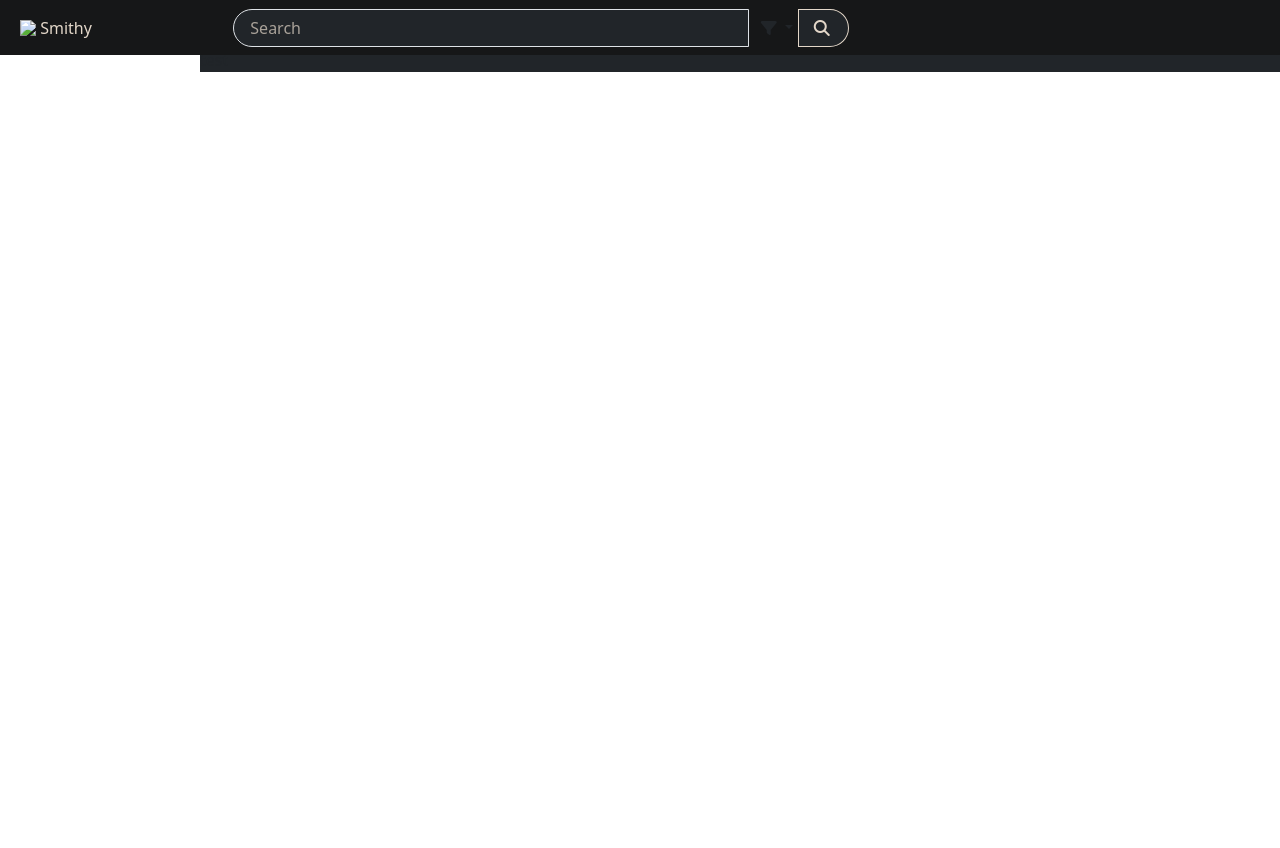
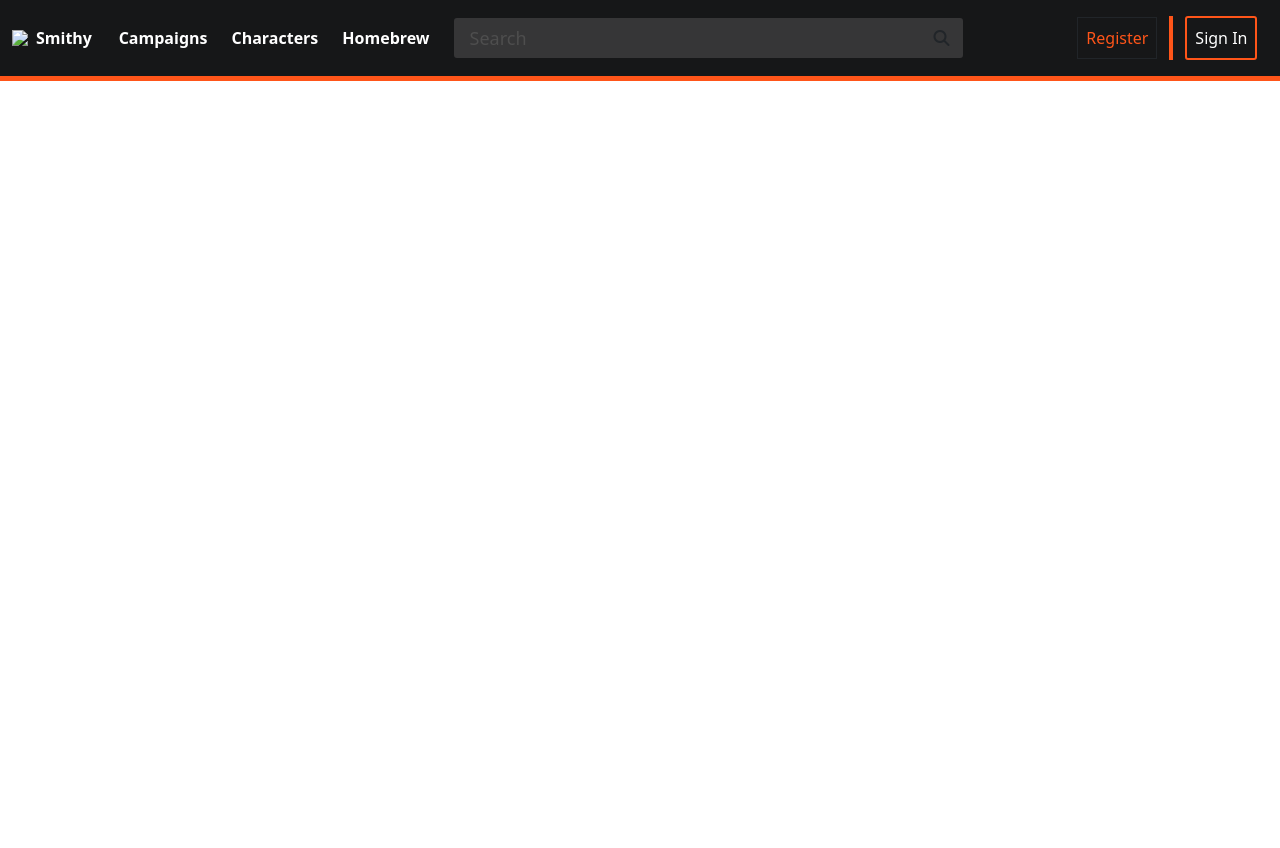
Before and after one commit to ClaireR6/Smithy, a Django app: template templates/home.html in a window 1280 px wide. Before the commit the page ends 72 px from the top, so only its background shows below. Run offline with Django 5.2, Linux system fonts and the light colour scheme; the template is opened without the code that fills it, so the values that code supplies are empty; some libraries are stand-ins or nearby versions.

Commit message:
signin.html and register.html + styling

```diff
--- a/Smithy/settings.py
+++ b/Smithy/settings.py
@@ -97,6 +97,8 @@ AUTH_PASSWORD_VALIDATORS = [
     },
 ]
 
+AUTH_USER_MODEL = 'BackendWork.User'
+
 # Internationalization
 # https://docs.djangoproject.com/en/5.0/topics/i18n/
 
--- a/Smithy/urls.py
+++ b/Smithy/urls.py
@@ -21,4 +21,6 @@ from BackendWork.views import *
 urlpatterns = [
     path('admin/', admin.site.urls),
     path('', home, name='home'),
+    path('signin/', UserSignInView.as_view(), name='UserSignInView'),
+    path('register/', UserRegisterView.as_view(), name='UserRegisterView'),
 ]
--- a/static/css/base.css
+++ b/static/css/base.css
@@ -1,59 +1,95 @@
 html, body {
     height: 100%;
     width: 100%;
+    right:0;
+    left:0;
 }
 
+.text-input{
+}
 
 #main {
-    background: #212529;
-    margin: 0;
+    width:100%;
     left: 0;
     right: 0;
 }
-#main {
-    transition: margin-left 0.2s ease;
-}
 
-@media screen and (min-width: 768px) {
-    #main {
-        margin-left: 200px;
-    }
-}
 #header {
     z-index: 3;
     top: 0;
-    max-height: 55px;
+    max-height: 100px;
     background-color: #161718;
+    border-bottom: #ff5519 5px solid;
+}
+
+.orange {
+    color: #ff5519;
 }
 
 #searchBtn {
-    color: #e3d7c9;
-    border-color: #e3d7c9;
-    background: #212529;
+    border-radius: 0 3px 3px 0;
+    color: #212529;
+    background: #363637;
+    height: 40px;
 }
 
 #searchBtn:hover {
-    background-color: #e3d7c9;
-    color: #2C2C2C;
-    border-color: #e3d7c9;
+    color: #ff5519;
+    opacity: 70%;
 }
 
 
 #search {
-    color: #e3d7c9;
-    background: #212529;
+    border-radius: 3px 0 0 3px;
+    border: none;
+    color: #212529;
+    background: #363637;
+    font-size: 18px;
+    height: 40px;
 }
 
 #search::placeholder {
-    color: #e3d7c9;
-    opacity: 70%;
+    color: #4e4e4e;
+}
+
+#signinBtn, #registerBtn {
+    background: transparent;
+    border-radius: 0;
+}
+
+.orangeBtn:hover{
+    background-color: #ff5519;
+    color: #161718;
+}
+
+#registerBtn:hover {
+    background-color: #ff5519;
+    color: #161718;
+}
+
+#registerBtn {
+    background-color: #161718;
+    color: #ff5519;
+}
+
+#signinBtn {
+    border: #ff5519 2px solid;
+    border-radius: 3px;
+}
+
+#signinBtn:hover {
+    background-color: #ff5519;
+    color: #161718;
 }
 
 
 .link {
-    color: #e3d7c9;
-    display: inline-block;
-    width: 100%;
-    height: 100%;
+    color: white;
+    font-weight:bold;
     text-decoration: none;
 }
+
+
+.red {
+    background-color: red
+}
--- a/templates/base.html
+++ b/templates/base.html
@@ -12,47 +12,57 @@
     <title>Smithy</title>
 </head>
 <body>
-<div class="align-items-center d-flex flex-nowrap me-0 mx-auto pe-0 position-fixed py-3 row w-100" id="header">
-    <div class="col-5 col-md-3 col-lg-2 justify-content-left ms-2 primary-color"><a href="/" class="link"><img style="max-width: 25px;padding-bottom: 3px"  src="{% static 'icons/favicon.ico' %}"> <span>Smithy</span> </a></div>
-    <div class="d-none d-md-block col-md-5 col-lg-6">
+<div class="col-12">
+<div class="align-items-center d-flex flex-nowrap mx-auto position-fixed py-3 row w-100" id="header">
+    <div class="col-4 col-md-2 col-lg-1 justify-content-left align-items-center d-flex">
+        <a href="/" class="link align-items-center d-flex flex-nowrap">
+            <img class="me-2" style="max-width: 25px;" src="{% static 'icons/favicon.ico' %}"> <span class="d-none d-sm-flex">Smithy</span>
+        </a>
+    </div>
+    <div class="col-auto d-md-block d-none d-flex">
+        <a href="/" class="link">Campaigns</a>
+    </div>
+    <div class="col-auto d-md-block d-none d-flex">
+        <a href="/" class="link">Characters</a>
+    </div>
+    <div class="col-auto d-md-block d-none d-flex">
+        <a href="/" class="link">Homebrew</a>
+    </div>
+    <div class="d-none d-md-block col-md-4 col-lg-5">
         <form id="searchForm">
-            <div class="input-group mx-auto w-100 border-solid border-1" id="searchbar" style="border-color:#E8DCCD">
-                <input class="col-8 form-control ps-3 rounded-start-pill" type="search" id="search" placeholder="Search"
+            <div class="input-group mx-auto w-100" id="searchbar">
+                <input class="col-8 form-control ps-3 border-none" type="search" id="search" placeholder="Search"
                        aria-label="Search" aria-describedby="basic-addon2">
-                <div class="col-2 col-lg-2 col-xl-1 input-group-append border-solid border-1">
-                    <div class="dropdown w-100">
-                        <button class="btn pe-3 w-100 dropdown-toggle" id="filterBtn" type="button"
-                                data-bs-toggle="dropdown" aria-haspopup="true" aria-expanded="true"
-                                onclick="this.dropdown('toggle')"><i
-                                class="fa fa-filter"></i>
-                        </button>
-                        <div class="form-group dropdown-menu p-2" aria-labelledby="filterBtn"
-                             style="background-color: #e3d7c9;">
-                            <h6>Filter By</h6>
-                            <input type="checkbox" class="form-check-input check" id="byProduct" name="name"
-                                   value="productFilter">
-                            <label for="byProduct"> Product Name</label> <br>
-                            <input type="checkbox" class="form-check-input check" id="byStore" name="store"
-                                   value="storeFilter">
-                            <label for="byStore"> Store Name </label> <br>
-                            <input type="checkbox" class="form-check-input check" id="byCategory" name="category"
-                                   value="categoryFilter">
-                            <label for="byCategory"> Category </label>
-                        </div>
-                    </div>
-                </div>
-                <div class="col-2 col-lg-1 input-group-append border-solid border-1">
-                    <button class="btn w-100 rounded-end-pill pe-3" type="submit" id="searchBtn">
+                <div class="col-2 col-lg-1 input-group-append">
+                    <button class="btn w-100 pe-3" type="submit" id="searchBtn">
                         <i class="fa fa-search"></i>
                     </button>
                 </div>
             </div>
         </form>
     </div>
+    {% if user.is_authenticated %}
+        <div class="col-lg-1 col-md-1 col-6 d-none d-sm-flex ms-auto">
+        <a href="/signout" class="hover btn btn-dark p-2 d-inline me-1 pe-3"
+               id="signoutBtn">Sign Out</a>
+        </div>
+    {% else %}
+        <div class="col-lg-1 col-md-1 col-6 d-none d-sm-flex justify-content-end ms-auto">
+            <a href="/register" class="hover btn btn-dark p-2 d-inline"
+               id="registerBtn">Register</a>
+        </div>
+        <div class="vr d-none d-sm-flex" style="color: #ff5519; opacity:100%; padding:2px"></div>
+        <div class="col-lg-1 col-md-1 col-6 d-none d-sm-flex m-0">
+            <a href="/signin" class="hover btn btn-dark p-2 d-inline text-nowrap"
+               id="signinBtn">Sign In</a>
+        </div>
+    {% endif %}
+
 </div>
-<div class="d-flex pt-5" id="main">
+<div class="d-flex m-0 mt-5" id="main">
     {% block content %}
     {% endblock %}
 </div>
+</div>
 </body>
 </html>
```
Also changed, not shown: BackendWork/views.py (+21 -0 lines), templates/register.html (added, +39 -0 lines), templates/signin.html (added, +34 -0 lines).
